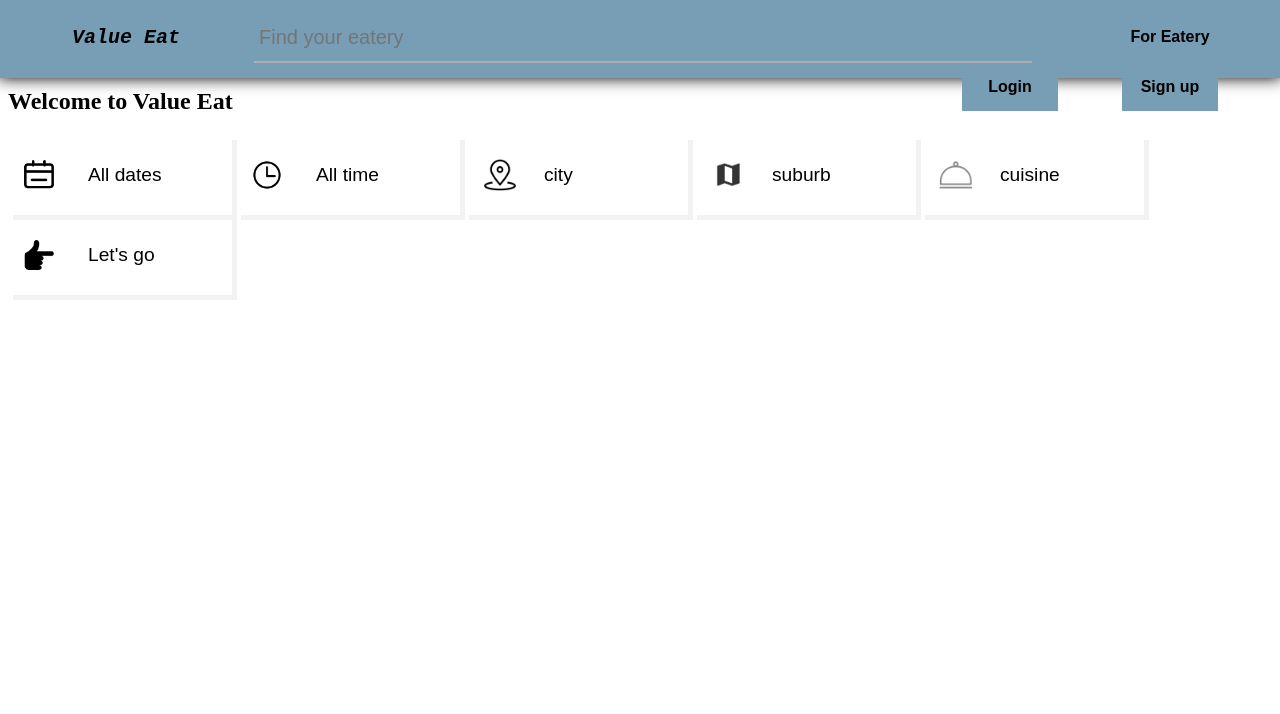
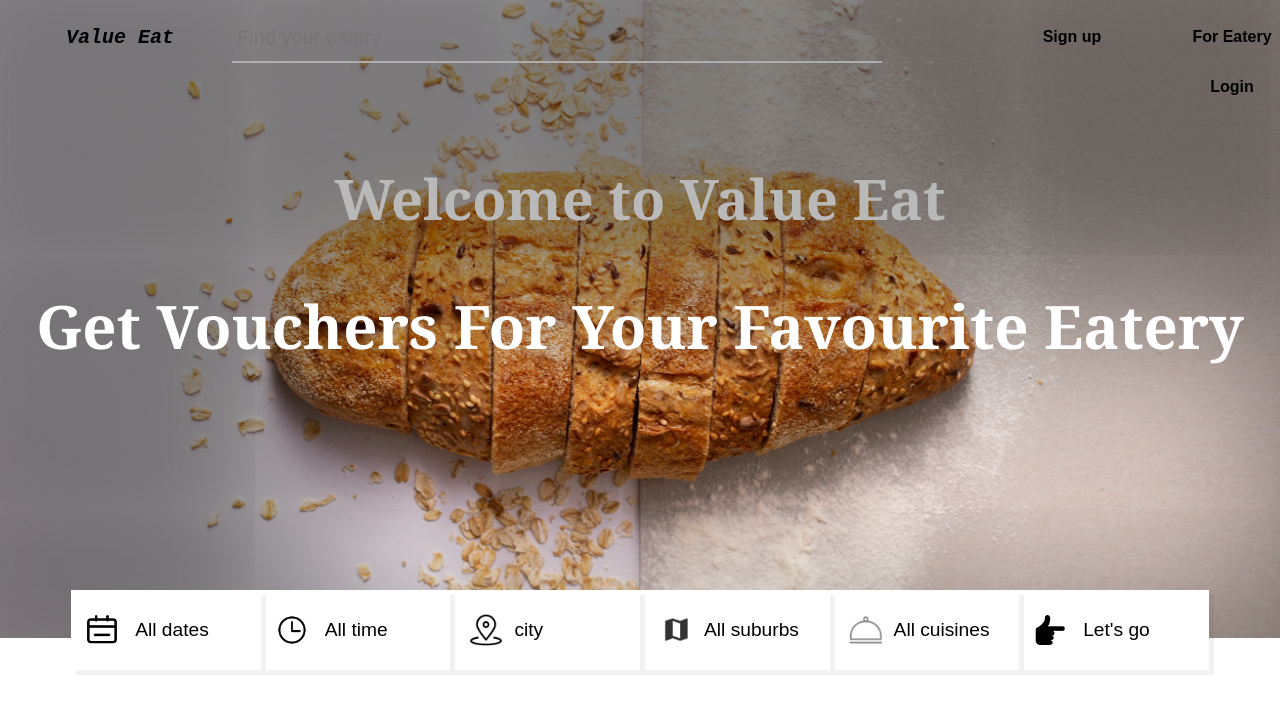
Before and after one commit to JoeZhao527/capstoneproject-comp3900-h13a-pass, a Flask app: page /diner/home in a window 1280 px wide. Shown: the top 714 px of the page. Run offline with Flask 2, Linux system fonts and the light colour scheme; data that the repository does not hold is empty.

Commit message:
update diner home

```diff
--- a/backend/diner.py
+++ b/backend/diner.py
@@ -3,7 +3,7 @@ import os, sys
 sys.path.append(os.path.dirname(os.path.dirname(os.path.abspath(__file__))))
 import server
 
-from backend.user_db import Eatery, Diner, Voucher
+from backend.user_db import Eatery, Diner, Voucher, Image
 from backend.data_access import dictionary_of_eatery
 from backend.errors import InputError
 from server import db
@@ -125,8 +125,8 @@ def search_by_filter(date, time, location, cuisine):
     for eat in result:
         eatery_item = dictionary_of_eatery(eat)
         # get the first image of the eatery
-        first_image = Image.query.filter_by(eatery_id=eat.id).first().image
-        eatery_item["eatery_image"] = first_image
+        first_image = Image.query.filter_by(eatery_id=eat.id).first()
+        eatery_item["eatery_image"] = first_image.image if first_image else ''
         # add the eatery with image dictionary into the list
         eatery_with_image.append(eatery_item)
 
--- a/frontend/static/scripts/home.js
+++ b/frontend/static/scripts/home.js
@@ -79,7 +79,10 @@ const date_ul = document.getElementById('date-list');
 const time_ul = document.getElementById('time-list');
 const city_ul = document.getElementById('city-list');
 const suburb_ul = document.getElementById('suburb-list');
+const cuisine_ul = document.getElementById('cuisine-list');
 
+let locationList = {}
+let cuisineList = []
 
 function loadDateList() {
     let date_list = generateDateList();
@@ -91,7 +94,7 @@ function loadDateList() {
     li.onclick = () => {
         let date_input = document.getElementById('date-input');
         date_input.innerHTML = 'All dates'
-        date_input.title = 'All dates'
+        date_input.title = ""
     }
     date_ul.appendChild(li)
 
@@ -103,7 +106,6 @@ function loadDateList() {
             let date_input = document.getElementById('date-input');
             date_input.innerHTML = date['display']
             date_input.title = date['date']
-            console.log(date_input)
         }
         date_ul.appendChild(li)
     }
@@ -117,9 +119,9 @@ function loadTimeList() {
     let li = document.createElement('li');
     li.innerHTML = 'All time'
     li.onclick = () => {
-        let date_input = document.getElementById('time-input');
-        date_input.innerHTML = 'All time'
-        date_input.title = 'All time'
+        let time_input = document.getElementById('time-input');
+        time_input.innerHTML = 'All time'
+        time_input.title = ""
     }
     time_ul.appendChild(li)
 
@@ -131,12 +133,85 @@ function loadTimeList() {
             let time_input = document.getElementById('time-input');
             time_input.innerHTML = t;
             time_input.title = t;
-            console.log(time_input)
         }
         time_ul.appendChild(li)
     }
 }
 
+function loadCityList() {
+    let cityList = generateCityList();
+    city_ul.innerHTML = ''
+
+    for (const c of cityList) {
+        let li = document.createElement('li');
+        li.innerHTML = c;
+        li.onclick = () => {
+            let city_input = document.getElementById('city-input');
+            city_input.innerHTML = c;
+            city_input.title = c;
+            loadSuburbList(c);
+        }
+        city_ul.appendChild(li)
+    }
+
+    // load default value for city
+    let city_input = document.getElementById('city-input');
+    let city = city_ul.firstChild.innerHTML;
+    city_input.innerHTML = city;
+    city_input.title = city;
+    loadSuburbList(city);
+}
+
+function loadSuburbList(city) {
+    let suburbList = locationList[city];
+    suburb_ul.innerHTML = ''
+
+    let li = document.createElement('li');
+    li.innerHTML = 'All suburb'
+    li.onclick = () => {
+        let suburb_input = document.getElementById('suburb-input');
+        suburb_input.innerHTML = 'All suburb'
+        suburb_input.title = ""
+    }
+    suburb_ul.appendChild(li)
+
+    // 24 hours 00/30 minutes selection
+    for (const s of suburbList) {
+        let li = document.createElement('li');
+        li.innerHTML = s;
+        li.onclick = () => {
+            let suburb_input = document.getElementById('suburb-input');
+            suburb_input.innerHTML = s;
+            suburb_input.title = s;
+        }
+        suburb_ul.appendChild(li)
+    }
+}
+
+function loadCuisineList() {
+    cuisine_ul.innerHTML = ''
+
+    let li = document.createElement('li');
+    li.innerHTML = 'All cuisines'
+    li.onclick = () => {
+        let input = document.getElementById('cuisine-input');
+        input.innerHTML = 'All cuisines'
+        input.title = ""
+    }
+    cuisine_ul.appendChild(li)
+
+    // 24 hours 00/30 minutes selection
+    for (const item of cuisineList) {
+        let li = document.createElement('li');
+        li.innerHTML = item;
+        li.onclick = () => {
+            let input = document.getElementById('cuisine-input');
+            input.innerHTML = item;
+            input.title = item;
+        }
+        cuisine_ul.appendChild(li)
+    }
+}
 // generate next 7 days
 function generateDateList() {
     let date_list = []
@@ -147,7 +222,7 @@ function generateDateList() {
         let mm = String(today.getMonth() + 1).padStart(2, '0');  // Month
         let day = weekdayMap(today.getDay()); // weekday
         let yyyy = today.getFullYear()
-        let item = { date:`${dd}/${mm}/${yyyy}`, display:`${day}  ${dd}th ${monthMap(mm)}`}
+        let item = { date:`${yyyy}-${mm}-${dd}`, display:`${day}  ${dd}th ${monthMap(mm)}`}
         date_list.push(item);
 
         today.setDate(today.getDate() + 1);
@@ -178,9 +253,195 @@ function generateTimeList() {
     return timeList;
 }
 
+// get city dictionary, stores it in locationList
 function generateCityList() {
+    let cityList = []
+    for (var city in locationList) {
+        cityList.push(city);
+    }
+    return cityList;
+}
 
+// get location list from server
+function getLocationList() {
+    let xhr = new XMLHttpRequest();
+    xhr.open('GET', '/diner/home/get_location', false);
+    xhr.send()
+    res = JSON.parse(xhr.response)
+    locationList = res;
+    return res
+}
+
+// get cuisine list from server
+function getCuisineList() {
+    let xhr = new XMLHttpRequest();
+    xhr.open('GET', '/diner/home/get_cuisine', false);
+    xhr.send()
+    res = JSON.parse(xhr.response)['cuisine']
+    cuisineList = res;
+    return res;
 }
 
 loadDateList();
 loadTimeList();
+
+getLocationList(); // get location from server
+generateCityList();
+loadCityList();
+
+getCuisineList(); // get cuisines from server
+loadCuisineList();
+
+/* submit filter and apply search */
+const submit_filter = document.getElementById('filter-submit');
+let input_list = document.getElementById('filter').getElementsByTagName('span');
+const eatery_section = document.getElementById('eateries');
+
+submit_filter.onclick = () => {
+    let filter_data = {}
+    for (const i of input_list) {
+        if (i.id == '') break;
+        let k = i.id.split('-')[0]
+        filter_data[k] = i.title;
+    }
+
+    // create filter data location attr
+    filter_data['location'] = filter_data['city']+','+filter_data['suburb'];
+
+    searchEateryByFilter(filter_data);
+}
+
+function searchEateryByFilter(filter_data) {
+    let xhr = new XMLHttpRequest();
+    xhr.open('POST', '/diner/get_eatery', true);
+    xhr.setRequestHeader('Content-Type', 'application/json')
+    xhr.onreadystatechange = function() {
+        if (this.readyState == 4 && this.status == 200) {
+            if (this.response) {
+                let res = JSON.parse(this.response)['eateries']
+                loadEateries(res)
+            } else {
+                alert('filter search failed')
+            }
+        }
+    }
+    xhr.send(JSON.stringify(filter_data))
+}
+
+/**
+ * Load the eateries into the main page
+ * @param {Array} eateries a list of eateries, with eatery name, location, images etc.
+ */
+function loadEateries(eateries) {
+    eatery_section.innerHTML = ''
+    let default_img_src = '../static/images/food_1.jpg';
+
+    for (let idx = 0; idx < eateries.length; idx++) {
+        // address image icon
+        let addr_img = new Image();
+        addr_img.src = '../static/images/city.png';
+        addr_img.className = 'icon child';
+
+        // cuisine image icon
+        let cuisine_img = new Image();
+        cuisine_img.src = '../static/images/cuisine.png';
+        cuisine_img.className = 'icon child';
+
+        let eatery = eateries[idx];
+        let img_src = eatery['eatery_image']
+        let name = eatery['eatery_name']
+        let addr = eatery['city'] + ', ' + eatery['suburb']
+        let cuisine = eatery['cuisine']
+        let eatery_path = `/eatery/profile/${eatery['id']}`;
+        let container = document.createElement('div');
+        let sub_container = document.createElement('div');
+        let img_div = document.createElement('div');
+        let name_div = document.createElement('div');
+        let h1 = document.createElement('h1');
+
+        // make eatery name element
+        h1.innerHTML = name;
+        name_div.appendChild(h1);
+
+        let content_divs = []
+        for (let i = 0; i < 3; i++) {
+            let div = document.createElement('div');
+            div.className = 'content';
+            content_divs.push(div)
+        }
+
+        let eatery_img = new Image();
+        if (img_src !== '') eatery_img.src = img_src;
+        else eatery_img.src = default_img_src;
+        img_div.appendChild(eatery_img);
+
+        // address span
+        let addr_span = document.createElement('span');
+        addr_span.className = 'child'
+        addr_span.innerHTML = addr;
+
+        // make address line
+        content_divs[0].appendChild(addr_img);
+        content_divs[0].appendChild(addr_span);
+
+
+        // cuisine span
+        let cuisine_span = document.createElement('span');
+        cuisine_span.className = 'child';
+        cuisine_span.innerHTML = cuisine;
+
+        content_divs[1].appendChild(cuisine_img);
+        content_divs[1].appendChild(cuisine_span);
+
+
+        // rating span, currently static
+        let star_div = document.createElement('div')
+        star_div.className = 'Stars'
+        star_div.style = '--rating: 4.3';
+        star_div.innerHTML = ' 4.3 ';
+
+        content_divs[2].appendChild(star_div);
+
+        // append name, address, cusine and stars to sub_container
+        sub_container.appendChild(name_div);
+        for (const d of content_divs) {
+            console.log(typeof d)
+            sub_container.appendChild(d);
+        }
+
+        container.appendChild(img_div);
+        container.appendChild(sub_container);
+
+        container.onclick = () => {
+            window.location.href = eatery_path;
+        }
+
+        console.log(container)
+
+        eatery_section.appendChild(container);
+    }
+    /*
+    <div>
+        <div>
+            <img src="../static/images/food_1.jpg" alt="">
+        </div>
+        <div>
+            <div>
+                <h1>eatery name</h1>
+            </div>
+            <div class="content">
+                <img class="icon child" src="../static/images/city.png" alt="">
+                <span class="child">Sydney, Kensington</span>
+            </div>
+            <div class="content">
+                <img class="icon child" src="../static/images/cuisine.png" alt="">
+                <span class="child">cuisine</span>
+            </div>
+            <div class="content">
+                <div class="Stars" style="--rating: 3.3;"> 3.3 </div>
+            </div>
+        </div>
+    </div>
+    */
+
+}
--- a/frontend/static/styles/home.css
+++ b/frontend/static/styles/home.css
@@ -6,16 +6,10 @@
     --dropdown-color: rgb(248, 246, 246);
 }
 
-/* body {
-    font-size: 1;
-} */
-/* nav bar */
 /* nav bar */
 #nav-bar {
-    background-color:var(--primary-color);
-    margin: -10px;
-    box-shadow: 0 0 15px 0 black;
     padding: 15px 0 15px 0;
+    position: absolute;
 }
 
 #nav-bar button:hover{
@@ -26,13 +20,14 @@
 }
 .nav-btn {
     border: none;
+    background-color: transparent;
+    outline: none;
     font-weight: 600;
     font-size: 16px;
     color: black;
-    background-color: var(--primary-color);
     width: 6rem;
     height: 3rem;
-    margin-right: 4rem;
+    margin-left: 4rem;
     float: right;
 }
 
@@ -42,21 +37,60 @@
     font-weight: bolder;
     font-size: 20px;
     font-style: italic;
-    background-color: var(--primary-color);
-    width: 16rem;
+    background-color: transparent;
+    outline: none;
+    width: 12rem;
+    margin: 0 1rem;
     height: 3rem;
     float: left;
 }
 
 .home:hover {
-    background-color: white;
     transition: 0.4s;
 }
 
+body {
+    overflow-x: hidden;
+}
+
+/* intro */
+#intro {
+    background-image: url("../images/main1.jpg");
+    background-size: 100%;
+    background-repeat: no-repeat;
+    background-position-y: center;
+    margin: -3rem -1rem;
+    height: 40rem;
+    box-shadow: inset 10rem 10rem 10rem 10rem rgba(0,0,0,0.5);
+}
+
+#intro h1 {
+    text-align: center;
+    color: rgb(185, 185, 185);
+    line-height: 25rem;
+    font-family: Georgia, 'Times New Roman', Times, serif;
+    font-size: 56px;
+}
+#intro h2 {
+    text-align: center;
+    font-family: Georgia, 'Times New Roman', Times, serif;
+    color: rgb(255, 255, 255);
+    margin-top: -10rem;
+    font-size: 60px;
+}
+
 /* filter */
+#filter {
+    position: sticky;
+    top: 0;
+    width: 90%;
+    margin: 0 auto;
+    display: flex;
+    background-color: white;
+    margin-top: -3rem;
+}
 #filter > div { /* cuisine */
-    width: 14rem;
-    display: inline-block;
+    flex: 1;
     vertical-align: top;
 }
 
@@ -85,7 +119,7 @@
 }
 
 #filter > div > div > span {
-    left: 5rem;
+    left: 4rem;
 }
 
 #filter ul {
@@ -95,7 +129,7 @@
     list-style-type: none;
     list-style: none;
     height: 9rem;
-    width: 14rem;
+    width: 16.5%;
     overflow: scroll;
     background-color: var(--dropdown-color);
     box-shadow: 5px 5px 0px 0px rgba(0,0,0,0.05);
@@ -116,3 +150,67 @@
 #date-icon, #time-icon, #filter-icon {
     width: 30px !important;
 }
+
+/* eateries */
+#eateries {
+    display: flex;
+    flex-wrap: wrap;
+}
+
+#eateries > div:hover {
+    cursor: pointer;
+    border: 3px solid black;
+}
+
+#eateries > div {
+    padding: 5px;
+    background-color: white;
+    border: 2px solid black;
+    box-shadow: 10px 10px 10px 10px rgba(0,0,0,0.05);
+    width: 46%;
+    margin: 10px 0 10px 30px;
+    height: 280px;
+    display: flex;
+}
+
+#eateries > div > div {
+    margin-right: 20px;
+}
+
+#eateries h1 {
+    font-size: 28px;
+}
+
+#eateries > div > div > img{
+    width: 280px;
+    height: 280px;
+    background-size: 100%;
+    background-position: center;
+}
+
+.icon {
+    width: 30px;
+}
+
+.content > .child {
+    position: relative;
+    margin: 0;
+    bottom: 60%;
+    transform: translate(0, 40%);
+}
+
+.content {
+    margin: 0 0 20px 0;
+}
+
+.content > span {
+    left: 1rem;
+}
+
+.content > div {
+    display: inline-block;
+}
+
+.Stars {
+    margin-top: 2rem;
+}
--- a/frontend/static/styles/search_bar.css
+++ b/frontend/static/styles/search_bar.css
@@ -1,6 +1,7 @@
 #search-bar{
     position: relative;
-    width: 48rem;
+    width: 40rem;
+    margin-right: 4rem;
     display: inline-block;
 }
 
@@ -16,7 +17,7 @@
 }
 
 #search-bar input:focus {
-    background-color: white;
+    background-color: rgba(252, 252, 252, 0.5);
     transition: .5s;
 }
 
@@ -27,13 +28,13 @@
     left: 0;
     width: 0%;
     height: 2px;
-    background: #2691d9;
+    background: #000000;
     transition: .5s;
 }
 #search-bar input:focus ~ label,
 #search-bar input:valid ~ label{
     top: -5px;
-    color: #2691d9;
+    color: #000000;
 }
 #search-bar input:focus ~ span::before,
 #search-bar input:valid ~ span::before{
@@ -53,7 +54,7 @@
     color: black;
     padding: 12px 16px;
     text-decoration: none;
-    width: 46.5rem;
+    width: 38.5rem;
     display: block;
 }
 
--- /dev/null
+++ b/frontend/static/styles/stars.css
@@ -0,0 +1,22 @@
+:root {
+    --star-size: 20px;
+    --star-color: rgb(155, 155, 155);
+    --star-background: #fc0;
+}
+
+.Stars {
+    --percent: calc(var(--rating) / 5 * 100%);
+
+    display: inline-block;
+    font-size: var(--star-size);
+    font-family: Times;
+    line-height: 1;
+}
+.Stars::before {
+      content: '★★★★★';
+      letter-spacing: 3px;
+      background: linear-gradient(90deg, var(--star-background) var(--percent), var(--star-color) var(--percent));
+      background-clip: border-box;
+      -webkit-background-clip: text;
+      -webkit-text-fill-color: transparent;
+}
--- a/frontend/templates/home.html
+++ b/frontend/templates/home.html
@@ -8,6 +8,7 @@
     <link rel="stylesheet" href="../../static/styles/home.css">
     <link rel="stylesheet" href="../../static/styles/login.css">
     <link rel="stylesheet" href="../../static/styles/search_bar.css">
+    <link rel="stylesheet" href="../../static/styles/stars.css">
 </head>
 <body>
     <nav id="nav-bar">
@@ -26,19 +27,20 @@
 
     <section id="intro">
         <h1>Welcome to Value Eat</h1>
+        <h2>Get Vouchers For Your Favourite Eatery</h2>
     </section>
     <section id="filter">
         <div id="date" class="filter-input">
             <div>
                 <img id="date-icon" class="child" src="../static/images/date.png">
-                <span id="date-input" class="child" title="All dates">All dates</span>
+                <span id="date-input" class="child" title="">All dates</span>
             </div>
             <ul id="date-list"></ul>
         </div>
         <div id="time" class="filter-input">
             <div>
                 <img id="time-icon" class="child" src="../static/images/time.png">
-                <span id="time-input" class="child" title="All time">All time</span>
+                <span id="time-input" class="child" title="">All time</span>
             </div>
             <ul id="time-list"></ul>
         </div>
@@ -47,29 +49,19 @@
                 <img id="city-icon" class="child" src="../static/images/city.png">
                 <span id="city-input" class="child">city</span>
             </div>
-            <ul id="city-list">
-                <li>Fast food</li>
-                <li>Fine dinning</li>
-                <li>Asian</li>
-                <li>Australian</li>
-            </ul>
+            <ul id="city-list"></ul>
         </div>
         <div id="suburb" class="filter-input">
             <div>
                 <img id="suburb-icon" class="child" src="../static/images/suburb.png">
-                <span id="suburb-input" class="child">suburb</span>
+                <span id="suburb-input" class="child" title="">All suburbs</span>
             </div>
-            <ul id="suburb-list">
-                <li>Fast food</li>
-                <li>Fine dinning</li>
-                <li>Asian</li>
-                <li>Australian</li>
-            </ul>
+            <ul id="suburb-list"></ul>
         </div>
         <div id="cuisine" class="filter-input">
             <div>
                 <img id="cuisine-icon" class="child" src="../static/images/cuisine.png">
-                <span id="cusine-input" class="child">cuisine</span>
+                <span id="cuisine-input" class="child" title="">All cuisines</span>
             </div>
             <ul id="cuisine-list">
                 <li>Fast food</li>
@@ -85,6 +77,9 @@
             </div>
         </div>
     </section>
+
+    <section id="eateries"></section>
+
     <section id="login-page">
         <div class="center">
             <h1>Login</h1>
--- a/server/routes.py
+++ b/server/routes.py
@@ -70,6 +70,28 @@ def diner_login_info():
     except InputError:
         print(InputError.message)
         return ''
+
+@app.route('/diner/home/get_location', methods=['GET'])
+def get_location_list():
+    return json.dumps(suburb_with_city())
+
+@app.route('/diner/home/get_cuisine', methods=['GET'])
+def get_cuisine_list():
+    return json.dumps(cuisine_of_eateries())
+
+@app.route('/diner/get_eatery', methods=['POST'])
+def get_eatery_list():
+    data = json.loads(request.data)
+    _date = data['date']
+    _time = data['time']
+    location = data['location']
+    cuisine = data['cuisine']
+    try:
+        res = search_by_filter(_date, _time, location, cuisine)
+        return json.dumps({'eateries':res})
+    except InputError:
+        return ''
+
 @app.route('/diner/home/getEatery',methods=['GET'])
 def diner_getEatery():
     try:
```
Also changed, not shown: backend/data_access.py (+9 -6 lines), frontend/static/images/main1.jpg (added), frontend/static/images/rating.png (added), 5 other files.
